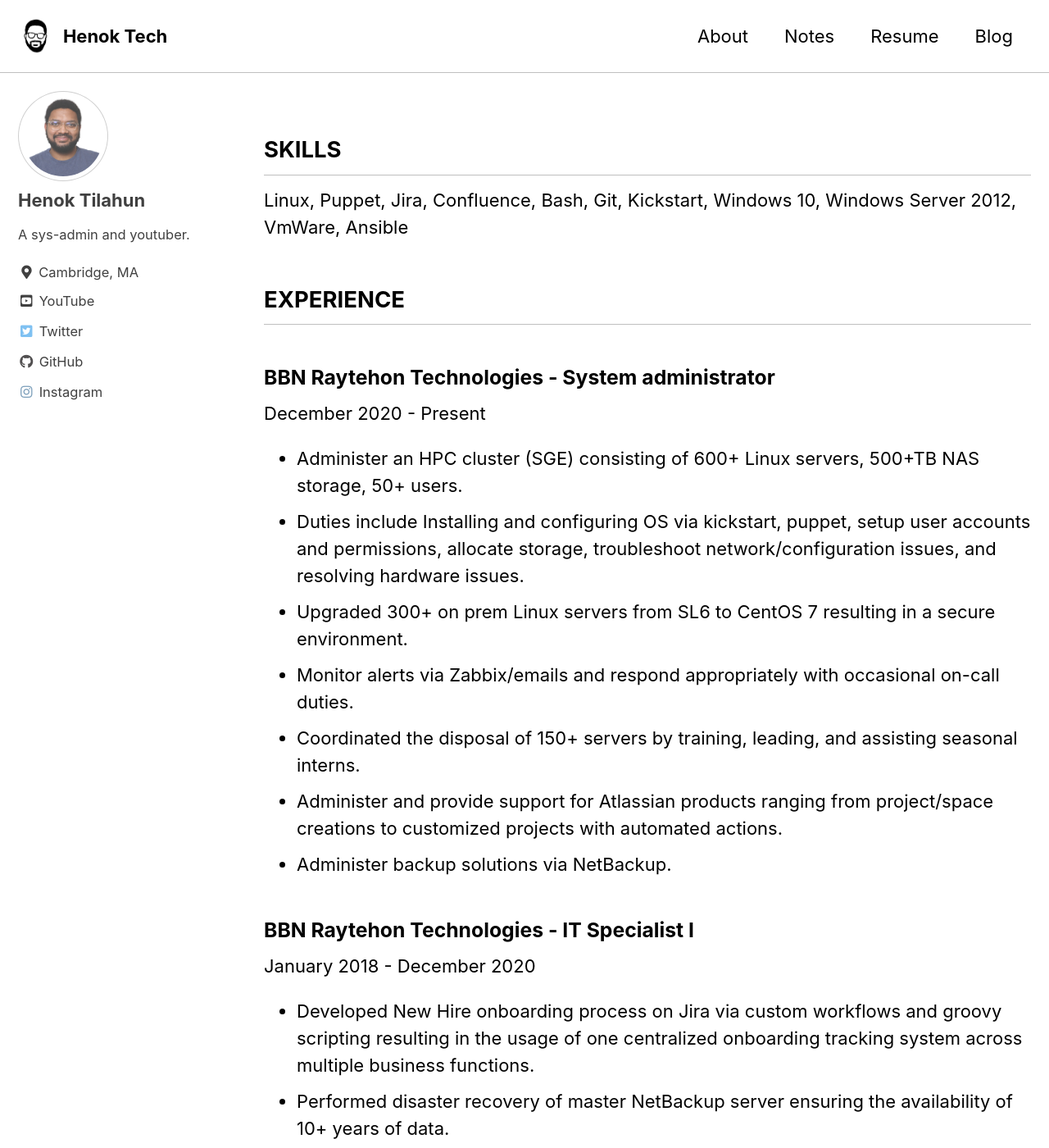
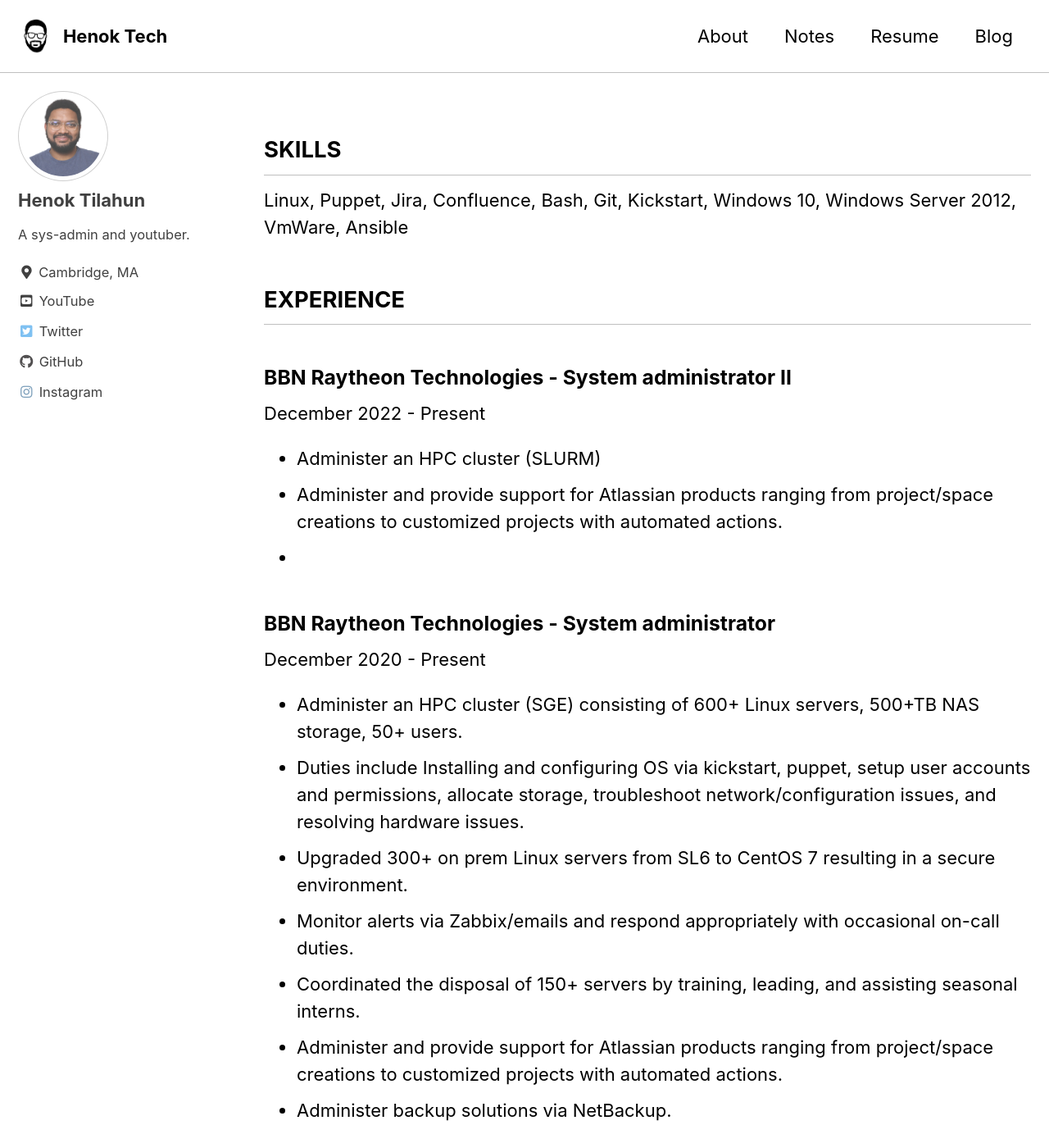
Before and after one commit to henoktilahun/henok_tech, a Jekyll site: the page built from _pages/resume.html, in a window 1280 px wide and 1400 px high. Shown: the whole window at 82% size. Built offline with Jekyll 4.4.1, drawn with Linux system fonts in a browser that asks for light colours; cached includes are drawn as plain includes; some of the changed text lies outside the part shown.

Commit message:
update resume

```diff
--- a/_pages/resume.html
+++ b/_pages/resume.html
@@ -1,6 +1,6 @@
 ---
 layout: single
-<!-- title: Resume -->
+<!-- title: Resume Draft-->
 permalink: /resume/
 classes: wide
 author_profile: true
@@ -23,7 +23,18 @@ author_profile: true
       <h2>EXPERIENCE</h2>
 
         <div>
-          <h3 aria-role="company and job title">BBN Raytehon Technologies - System administrator</h1>
+          <h3 aria-role="company and job title">BBN Raytheon Technologies - System administrator II</h1>
+          <span>December 2022 - Present</span>
+          </h3>
+          <ul aria-role="job description">
+            <li>Administer an HPC cluster (SLURM)</li>
+            <li>Administer and provide support for Atlassian products ranging from project/space creations to customized projects with automated actions.</li>
+            <li></li>
+          </ul>
+        </div>
+
+        <div>
+          <h3 aria-role="company and job title">BBN Raytheon Technologies - System administrator</h1>
           <span>December 2020 - Present</span>
           </h3>
           <ul aria-role="job description">
@@ -38,7 +49,7 @@ author_profile: true
         </div>
 
         <div>
-          <h3 aria-role="company and job title">BBN Raytehon Technologies - IT Specialist I</h1>
+          <h3 aria-role="company and job title">BBN Raytheon Technologies - IT Specialist I</h1>
           <span>January 2018 - December 2020</span>
           </h3>
           <ul aria-role="job description">
@@ -51,7 +62,7 @@ author_profile: true
         </div>
 
         <div>
-          <h3 aria-role="company and job title">BBN Raytehon Technologies - IT Intern</h1>
+          <h3 aria-role="company and job title">BBN Raytheon Technologies - IT Intern</h1>
           <span>March 2015 - January 2018</span>
           </h3>
           <ul aria-role="job description">
```
